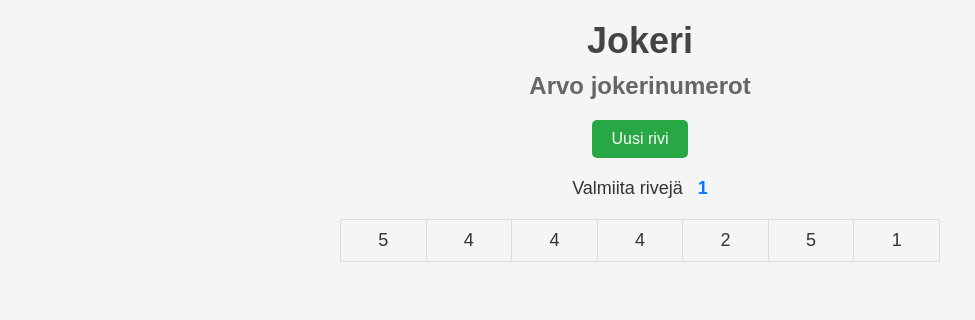
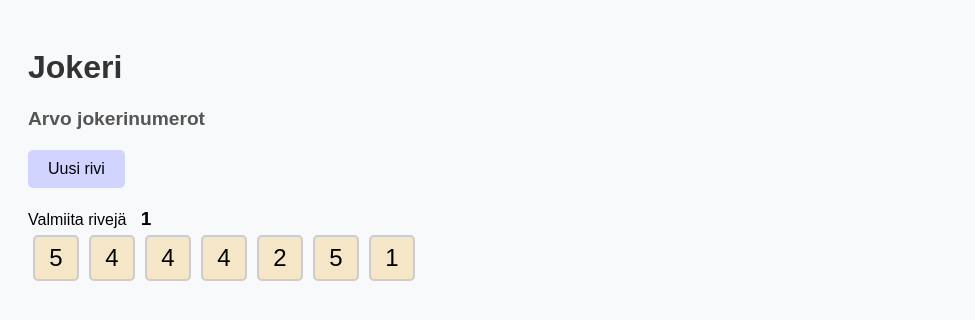
Before and after one commit to JuusoPo/Jokeri, a plain HTML site: page index.html in a window 1280 px wide. Both pictures are taken after a click on the button "Uusi rivi". Shown: the whole page, without its empty margins (0-975 px from the left). Drawn offline with Linux system fonts and the light colour scheme.

Commit message:
Jokeri lopullinen versio

```diff
--- a/css/style.css
+++ b/css/style.css
@@ -1,105 +1,56 @@
-/* General reset to remove default padding and margin */
-* {
-    margin: 0;
-    padding: 0;
-    box-sizing: border-box;
+body {
+    font-family: Arial, sans-serif;
+    background-color: #f8f9fa;
+    padding: 20px;
+    text-align: left; /* Changed from center to left */
 }
 
-/* Style the body */
-body {
-    font-family: Arial, sans-serif;
-    background-color: #f5f5f5;
+h1 {
+    font-size: 2em;
     color: #333;
-    padding: 20px;
-    text-align: center;
 }
 
-/* Style for the main heading */
-h1 {
-    font-size: 36px;
-    color: #444;
-    margin-bottom: 10px;
-}
-
-/* Sub-heading style */
 h3 {
-    font-size: 24px;
-    color: #666;
+    color: #555;
+    font-size: 1.2em;
     margin-bottom: 20px;
 }
 
-/* Style the button */
-button#button {
-    background-color: #28a745;
-    color: white;
+#button {
+    background-color: #d0d4ff;
+    color: #000;
+    font-size: 1em;
+    padding: 10px 20px;
     border: none;
-    padding: 10px 20px;
-    font-size: 16px;
     border-radius: 5px;
     cursor: pointer;
     margin-bottom: 20px;
-    transition: background-color 0.3s ease;
 }
 
-button#button:hover {
-    background-color: #218838;
+#button:hover {
+    background-color: #c0c5ff;
 }
 
-/* Label and output styles */
-label {
-    font-size: 18px;
-    margin-right: 5px;
-}
-
-output#cols {
-    font-size: 18px;
-    color: #007bff;
-    margin-left: 5px;
-    font-weight: bold;
-}
-
-/* Style for the table */
 table {
-    width: 100%;
-    max-width: 600px;
-    margin: 20px auto;
     border-collapse: collapse;
 }
 
-table, th, td {
-    border: 1px solid #ddd;
+td {
+    width: 40px;
+    height: 40px;
+    background-color: #f5e6c8;
+    text-align: center;
+    font-size: 1.5em;
+    border-radius: 5px;
+    border: 2px solid #ccc;
+    margin: 5px;
+    display: inline-block;
+    line-height: 40px;
+    color: #000;
 }
 
-td {
-    padding: 10px;
-    font-size: 18px;
-    text-align: center;
+output {
+    font-size: 1.2em;
+    font-weight: bold;
+    margin-left: 10px;
 }
-
-tr:nth-child(even) {
-    background-color: #f9f9f9;
-}
-
-tr:hover {
-    background-color: #f1f1f1;
-}
-
-/* Media query for responsive design */
-@media (max-width: 600px) {
-    h1 {
-        font-size: 28px;
-    }
-
-    h3 {
-        font-size: 20px;
-    }
-
-    button#button {
-        font-size: 14px;
-        padding: 8px 16px;
-    }
-
-    table, td {
-        font-size: 16px;
-    }
-}
--- a/index.html
+++ b/index.html
@@ -7,11 +7,13 @@
     <link rel="stylesheet" href="./css/style.css">
 </head>
 <body>
+    <div>
         <h1>Jokeri</h1>
         <h3>Arvo jokerinumerot</h3>
         <button id="button">Uusi rivi</button><br>
         <label>Valmiita rivejä </label><output id="cols"></output>
         <table id="numbers"></table>
         <script src="./js/functions.js"></script>
+    </div>
 </body>
 </html>
```
Lines whose indentation alone changed are shown as unchanged.
